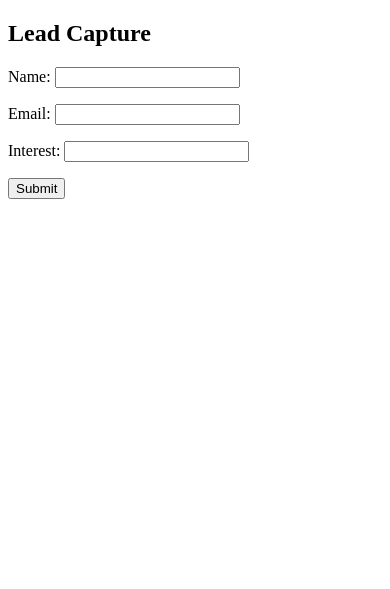
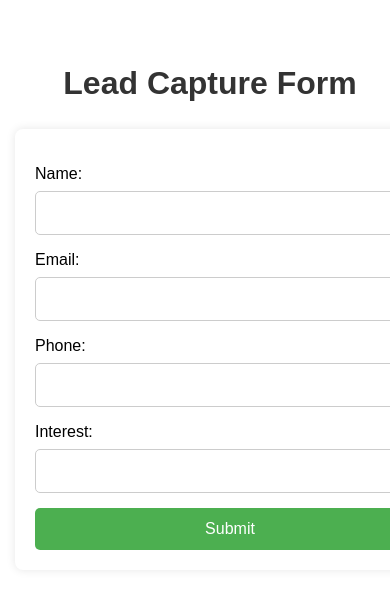
Before and after one commit to sonupal0840/sent-template-from-meta-api, a Django app: page / in a window 390 px wide; the page is wider, and only the part inside the window is pictured. Shown: the top 589 px of that part. Run offline with Django 5.2, Linux system fonts and the light colour scheme.

Commit message:
add some files

```diff
--- a/leads/forms.py
+++ b/leads/forms.py
@@ -4,4 +4,9 @@ from .models import Lead
 class LeadForm(forms.ModelForm):
     class Meta:
         model = Lead
-        fields = ['name', 'email', 'interest']
+        fields = ['name', 'email', 'phone', 'interest']
+
+class LeadFilterForm(forms.Form):
+    interest = forms.CharField(required=False, label='Interest Contains')
+    min_score = forms.IntegerField(required=False, label='Min Score')
+    max_score = forms.IntegerField(required=False, label='Max Score')
--- a/leads/models.py
+++ b/leads/models.py
@@ -3,9 +3,28 @@ from django.db import models
 class Lead(models.Model):
     name = models.CharField(max_length=100)
     email = models.EmailField()
+    phone = models.CharField(max_length=15)
     interest = models.CharField(max_length=100)
-    score = models.IntegerField()
-    timestamp = models.DateTimeField(auto_now_add=True)
+    score = models.IntegerField(default=0)
+    segment = models.CharField(max_length=50, blank=True, null=True)
 
     def __str__(self):
         return self.name
+
+    def compute_score_and_segment(self):
+        score = 0
+        interest_lower = self.interest.lower()
+        if "buy" in interest_lower:
+            score += 50
+        if "demo" in interest_lower:
+            score += 30
+        if "info" in interest_lower:
+            score += 10
+
+        self.score = score
+        if score >= 50:
+            self.segment = 'Hot'
+        elif 30 <= score < 50:
+            self.segment = 'Warm'
+        else:
+            self.segment = 'Cold'
--- a/leads/urls.py
+++ b/leads/urls.py
@@ -2,6 +2,7 @@ from django.urls import path
 from . import views
 
 urlpatterns = [
-    path('', views.lead_capture, name='lead_capture'),
-    path('leads/', views.lead_list, name='lead_list'),
+    path('', views.lead_create_view, name='home'),
+    path('success/', views.lead_success_view, name='lead_success'),
+    path('report/', views.report_view, name='report'),
 ]
--- a/leads/views.py
+++ b/leads/views.py
@@ -1,19 +1,37 @@
 from django.shortcuts import render, redirect
-from .forms import LeadForm
+from .forms import LeadForm, LeadFilterForm
 from .models import Lead
+from .utils import send_email
 
-def lead_capture(request):
+def lead_create_view(request):
     if request.method == 'POST':
         form = LeadForm(request.POST)
         if form.is_valid():
             lead = form.save(commit=False)
-            lead.score = 50 if "@company.com" in lead.email else 30
+            lead.compute_score_and_segment()
             lead.save()
-            return redirect('lead_list')
+            send_email(lead.email)  # Call with only the email
+            return redirect('lead_success')
     else:
         form = LeadForm()
     return render(request, 'lead_form.html', {'form': form})
 
-def lead_list(request):
-    leads = Lead.objects.all().order_by('-timestamp')
-    return render(request, 'lead_list.html', {'leads': leads})
+def lead_success_view(request):
+    return render(request, 'lead_success.html')
+
+def report_view(request):
+    leads = Lead.objects.all()
+    form = LeadFilterForm(request.GET)
+    if form.is_valid():
+        interest = form.cleaned_data.get('interest')
+        min_score = form.cleaned_data.get('min_score')
+        max_score = form.cleaned_data.get('max_score')
+
+        if interest:
+            leads = leads.filter(interest__icontains=interest)
+        if min_score is not None:
+            leads = leads.filter(score__gte=min_score)
+        if max_score is not None:
+            leads = leads.filter(score__lte=max_score)
+
+    return render(request, 'report.html', {'leads': leads, 'form': form})
--- /dev/null
+++ b/static/css/styles.css
@@ -0,0 +1,85 @@
+/* static/css/styles.css */
+
+body {
+    font-family: Arial, sans-serif;
+    background-color: #ffffff;
+    margin: 0;
+    padding: 0;
+}
+
+h2 {
+    text-align: center;
+    font-size: 2rem;
+    margin-top: 50px;
+    color: #333;
+}
+
+.container {
+    width: 100%;
+    max-width: 800px;
+    margin: 0 auto;
+    padding: 20px;
+}
+
+form {
+    background-color: #ffffff;
+    padding: 20px;
+    margin-top: 20px;
+    border-radius: 8px;
+    box-shadow: 0 0 10px rgba(0, 0, 0, 0.1);
+}
+
+form p {
+    margin-bottom: 15px;
+}
+
+button {
+    display: block;
+    width: 100%;
+    padding: 12px;
+    background-color: #4CAF50;
+    color: white;
+    border: none;
+    border-radius: 5px;
+    font-size: 1.1rem;
+    cursor: pointer;
+    transition: background-color 0.3s ease;
+    margin-top: 15px;
+}
+
+button:hover {
+    background-color: #45a049;
+}
+
+input, select, textarea {
+    width: 100%;
+    padding: 12px;
+    margin-top: 8px;
+    border: 1px solid #ccc;
+    border-radius: 5px;
+    font-size: 1rem;
+    box-sizing: border-box;
+}
+
+input:focus, select:focus, textarea:focus {
+    border-color: #4CAF50;
+    outline: none;
+}
+
+@media (max-width: 768px) {
+    .container {
+        padding: 15px;
+    }
+
+    form {
+        width: 100%;
+    }
+
+    button {
+        font-size: 1rem;
+    }
+
+    input, select, textarea {
+        font-size: 1rem;
+    }
+}
--- a/templates/lead_form.html
+++ b/templates/lead_form.html
@@ -1,3 +1,5 @@
+{% load static %}
+
 <!DOCTYPE html>
 <html lang="en">
 
@@ -5,16 +7,18 @@
     <meta charset="UTF-8">
     <meta name="viewport" content="width=device-width, initial-scale=1.0">
     <title>Lead Generation Funnel</title>
+    <link rel="stylesheet" href="{% static 'css/styles.css' %}">
 </head>
 
 <body>
-    <h2>Lead Capture</h2>
-    <form method="post">
-        {% csrf_token %}
-        {{ form.as_p }}
-        <button type="submit">Submit</button>
-    </form>
-
+    <div class="container">
+        <h2>Lead Capture Form</h2>
+        <form method="post">
+            {% csrf_token %}
+            {{ form.as_p }}
+            <button type="submit">Submit</button>
+        </form>
+    </div>
 </body>
 
 </html>
```
Also changed, not shown: leadgenerationFunnel/settings.py (+27 -63 lines), leads/utils.py (added, +18 -0 lines), static/css/report.css (added, +86 -0 lines), static/css/success.css (added, +60 -0 lines), templates/lead_success.html (added, +21 -0 lines), templates/report.html (added, +49 -0 lines), db.sqlite3, leads/migrations/0002_remove_lead_timestamp_lead_phone_lead_segment_and_more.py (added).
